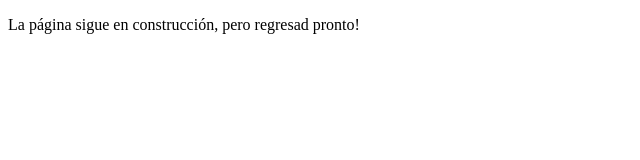
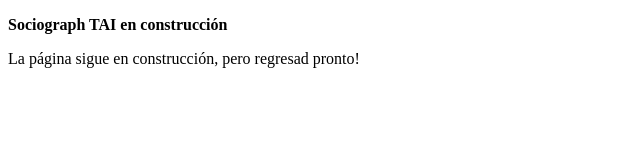
Before and after one commit to sociograph-tai/sociograph-tai.github.io, a plain HTML site: page index.html in a window 1280 px wide. Shown: the whole page, without its empty margins (0-640 px from the left). Drawn offline with Linux system fonts and the light colour scheme.

Commit message:
Update index.html

```diff
--- a/index.html
+++ b/index.html
@@ -4,6 +4,7 @@
     <title>Bienvenidos al TAI de Sociograph!</title>
   </head>
   <body>
+    <p><b>Sociograph TAI en construcción</b></p>
     <p>La página sigue en construcción, pero regresad pronto!</p>
   </body>
 </html>
```
